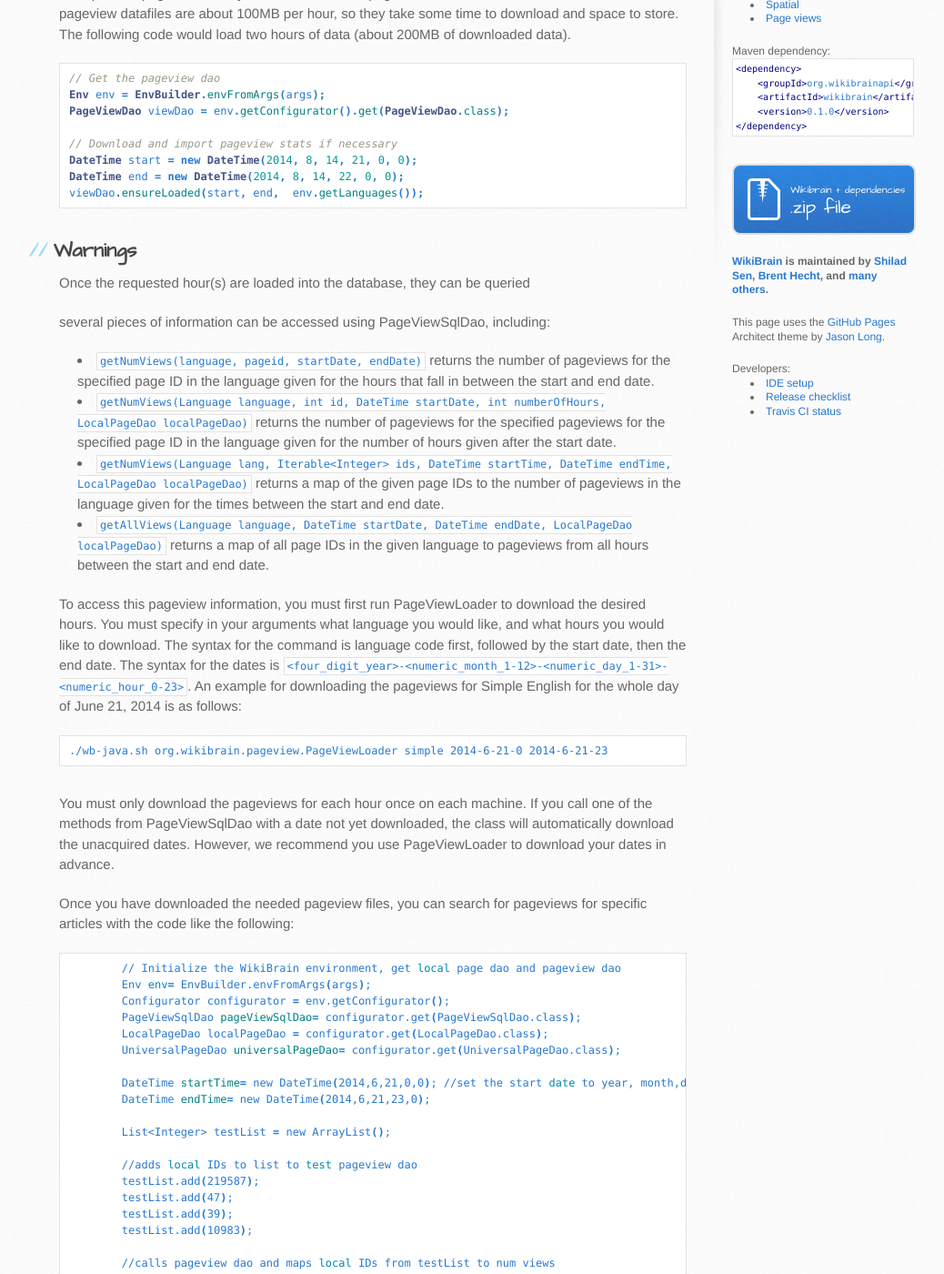
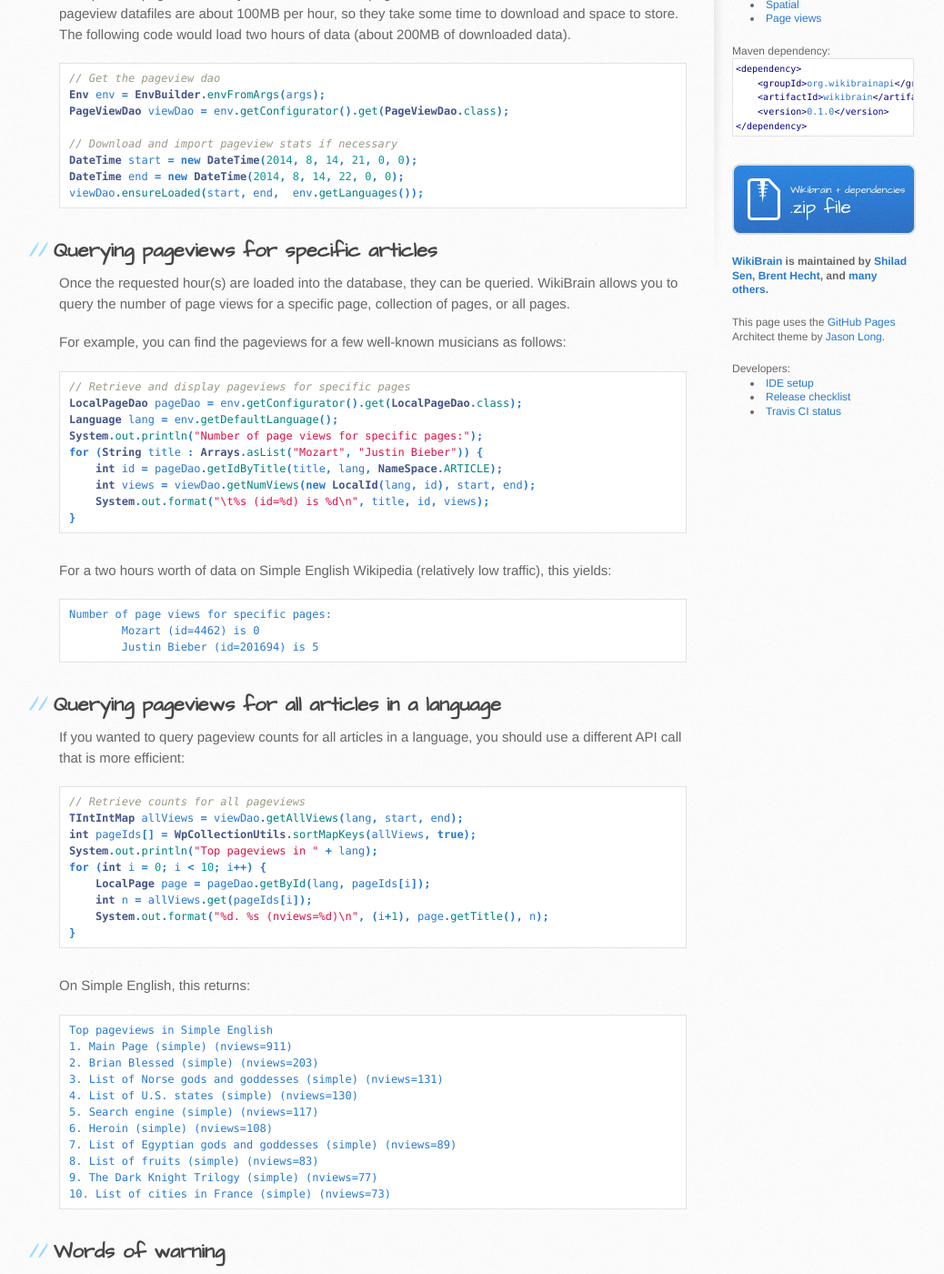
Before and after one commit to shilad/wikibrain, a Jekyll site: the page built from tutorial/views.md, in a window 1280 px wide and 1400 px high, scrolled down 408 px. Shown: the whole window at 91% size, without its empty margins (105-1143 px from the left). Built offline with Jekyll 4.4.1, drawn with Linux system fonts in a browser that asks for light colours; nearby versions of some CDN libraries; Markdown is read by kramdown in place of the engine named in the settings; some of the changed text lies outside the part shown.

Commit message:
Update views.md

````diff
--- a/tutorial/views.md
+++ b/tutorial/views.md
@@ -24,62 +24,72 @@ DateTime end = new DateTime(2014, 8, 14, 22, 0, 0);
 viewDao.ensureLoaded(start, end,  env.getLanguages());
 ```
 
-## Warnings
+## Querying pageviews for specific articles
 
-Once the requested hour(s) are loaded into the database, they can be queried
+Once the requested hour(s) are loaded into the database, they can be queried.
+WikiBrain allows you to query the number of page views for a specific page, collection of pages, or all pages.
 
-several pieces of information can be accessed using PageViewSqlDao, including:
+For example, you can find the pageviews for a few well-known musicians as follows:
 
-* `getNumViews(language, pageid, startDate, endDate)` returns the number of pageviews for the specified page ID in the language given for the hours that fall in between the start and end date.
-* `getNumViews(Language language, int id, DateTime startDate, int numberOfHours, LocalPageDao localPageDao)` returns the number of pageviews for the specified pageviews for the specified page ID in the language given for the number of hours given after the start date.
-* `getNumViews(Language lang, Iterable<Integer> ids, DateTime startTime, DateTime endTime, LocalPageDao localPageDao)` returns a map of the given page IDs to the number of pageviews in the language given for the times between the start and end date.
-* `getAllViews(Language language, DateTime startDate, DateTime endDate, LocalPageDao localPageDao)` returns a map of all page IDs in the given language to pageviews from all hours between the start and end date.
-
-To access this pageview information, you must first run PageViewLoader to download the desired hours. You must specify in your arguments what language you would like, and what hours you would like to download. The syntax for the command is language code first, followed by the start date, then the end date. The syntax for the dates is `<four_digit_year>-<numeric_month_1-12>-<numeric_day_1-31>-<numeric_hour_0-23>`. An example for downloading the pageviews for Simple English for the whole day of June 21, 2014 is as follows:
-
-```bash
-./wb-java.sh org.wikibrain.pageview.PageViewLoader simple 2014-6-21-0 2014-6-21-23
-```
-You must only download the pageviews for each hour once on each machine. If you call one of the methods from PageViewSqlDao with a date not yet downloaded, the class will automatically download the unacquired dates. However, we recommend you use PageViewLoader to download your dates in advance.
-
-Once you have downloaded the needed pageview files, you can search for pageviews for specific articles with the code like the following:
-
-```bash
-        // Initialize the WikiBrain environment, get local page dao and pageview dao
-        Env env= EnvBuilder.envFromArgs(args);
-        Configurator configurator = env.getConfigurator();
-        PageViewSqlDao pageViewSqlDao= configurator.get(PageViewSqlDao.class);
-        LocalPageDao localPageDao = configurator.get(LocalPageDao.class);
-        UniversalPageDao universalPageDao= configurator.get(UniversalPageDao.class);
-
-        DateTime startTime= new DateTime(2014,6,21,0,0); //set the start date to year, month,day, hour, min
-        DateTime endTime= new DateTime(2014,6,21,23,0);
-
-        List<Integer> testList = new ArrayList();
-
-        //adds local IDs to list to test pageview dao
-        testList.add(219587);
-        testList.add(47);
-        testList.add(39);
-        testList.add(10983);
-
-        //calls pageview dao and maps local IDs from testList to num views
-        Map<Integer,Integer> results=pageViewSqlDao.getNumViews(Language.SIMPLE,testList,startTime,endTime,localPageDao);
-
-        //prints all pages and pageviews from testList
-        for (Integer id : results.keySet()) {
-            System.out.println(id + " :: " + localPageDao.getById(Language.SIMPLE, id).getTitle().toString() + " :: " + results.get(id));
-        }
+```java
+// Retrieve and display pageviews for specific pages
+LocalPageDao pageDao = env.getConfigurator().get(LocalPageDao.class);
+Language lang = env.getDefaultLanguage();
+System.out.println("Number of page views for specific pages:");
+for (String title : Arrays.asList("Mozart", "Justin Bieber")) {
+    int id = pageDao.getIdByTitle(title, lang, NameSpace.ARTICLE);
+    int views = viewDao.getNumViews(new LocalId(lang, id), start, end);
+    System.out.format("\t%s (id=%d) is %d\n", title, id, views);
+}
 ```
 
-When run, this code prints out the following:
+For a two hours worth of data on Simple English Wikipedia (relatively low traffic), this yields:
 
-```bash
-    39 :: Apple (simple) :: 61
-    858 :: Universe (simple) :: 47
-    219587 :: United States (simple) :: 153
-    47 :: Atom (simple) :: 96
-    10983 :: Minnesota (simple) :: 13
+```
+Number of page views for specific pages:
+	Mozart (id=4462) is 0
+	Justin Bieber (id=201694) is 5
 ```
 
-The first number is the local ID (in Simple English) of the concept, followed by the title of the page, and the final number is the number of pageviews. All of this is done in Simple English. For example, the Simple English "Apple" page received 61 pageviews on June 21, 2014, while "United States" received 153.
+## Querying pageviews for all articles in a language
+
+If you wanted to query pageview counts for all articles in a language, you should use a different API call that is more efficient:
+
+```java
+// Retrieve counts for all pageviews
+TIntIntMap allViews = viewDao.getAllViews(lang, start, end);
+int pageIds[] = WpCollectionUtils.sortMapKeys(allViews, true);
+System.out.println("Top pageviews in " + lang);
+for (int i = 0; i < 10; i++) {
+    LocalPage page = pageDao.getById(lang, pageIds[i]);
+    int n = allViews.get(pageIds[i]);
+    System.out.format("%d. %s (nviews=%d)\n", (i+1), page.getTitle(), n);
+}
+```
+
+On Simple English, this returns:
+
+```
+Top pageviews in Simple English
+1. Main Page (simple) (nviews=911)
+2. Brian Blessed (simple) (nviews=203)
+3. List of Norse gods and goddesses (simple) (nviews=131)
+4. List of U.S. states (simple) (nviews=130)
+5. Search engine (simple) (nviews=117)
+6. Heroin (simple) (nviews=108)
+7. List of Egyptian gods and goddesses (simple) (nviews=89)
+8. List of fruits (simple) (nviews=83)
+9. The Dark Knight Trilogy (simple) (nviews=77)
+10. List of cities in France (simple) (nviews=73)
+```
+
+## Words of warning
+
+Pageviews require a substantial amount of data.
+Regardless of what languages you have installed, the pageview logs are about 100MB per hour.
+A full day's views requires 2.5GB.
+
+In addition, the pageview data is not (yet) aggregated in the database.
+This means that if you need to load several days of data for Full English Wikipedia you'll end up inserting about half a billion SQL records.
+
+Finally, note that for every call to ensureLoaded that asks WikiBrain to load new data, the SQL indexes for the pageview table are dropped and recreated. Thus, you're better off calling ensureLoaded once for all the time intervals you need.
````
